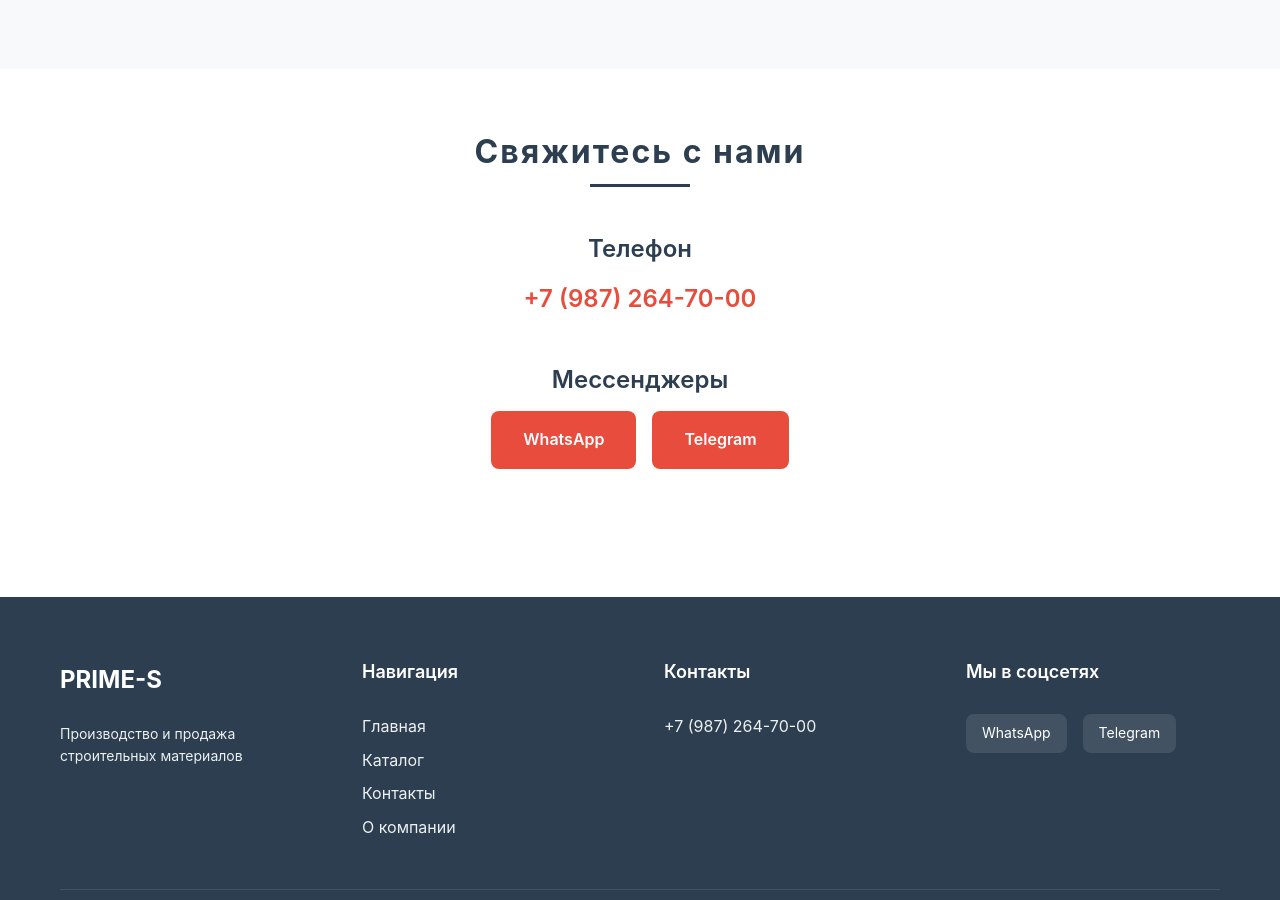
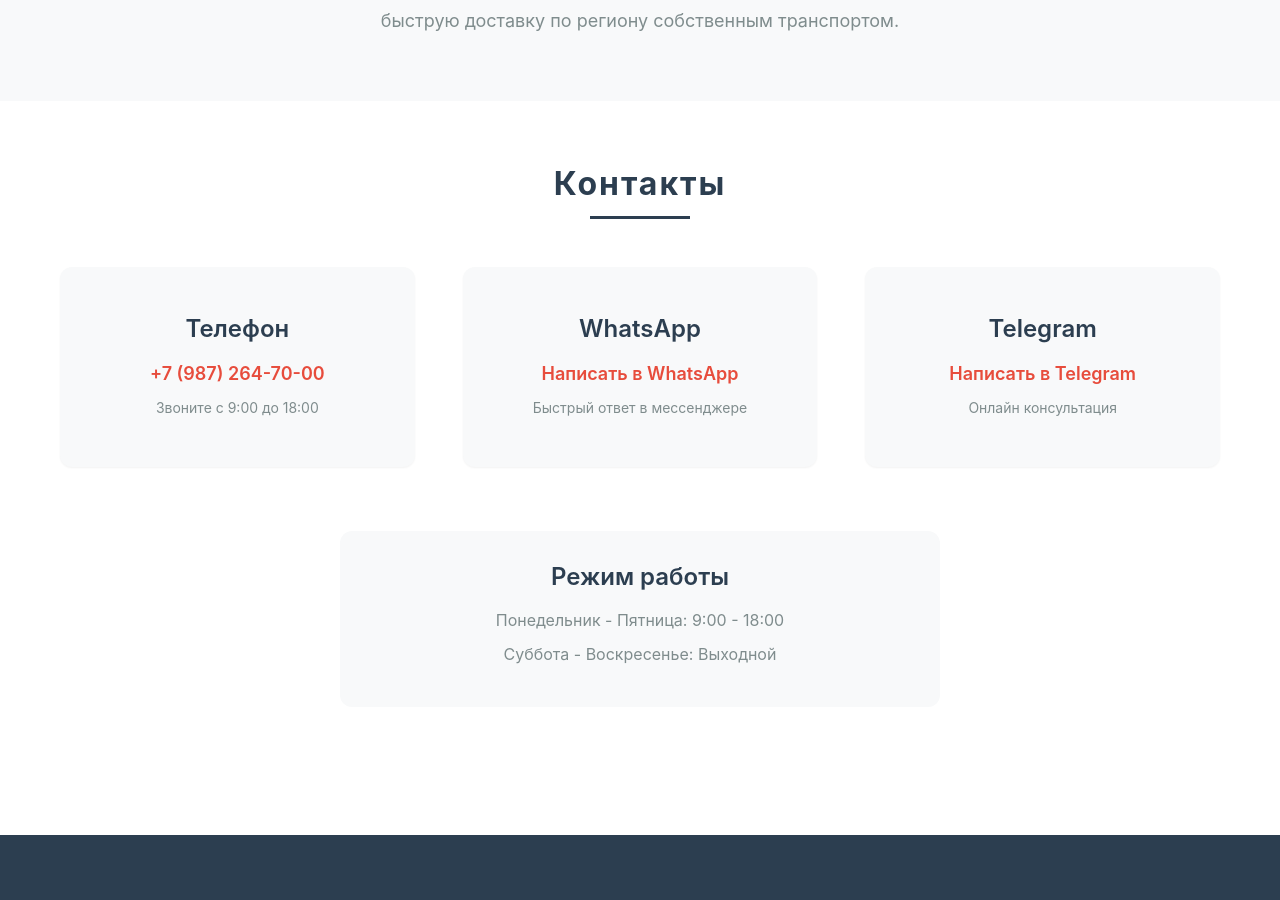
Before and after one commit to Arbitr3103/prime-s-react, a React (Vite) app: page / in a window 1280 px wide. Shown: the part 3524-4424 px from the top of the page. Built offline with nearby package versions, Linux system fonts and the light colour scheme.

Commit message:
fix: update all texts to match Tilda - Why Choose Us, About, Contacts sections

```diff
--- a/src/pages/HomePage.jsx
+++ b/src/pages/HomePage.jsx
@@ -141,15 +141,15 @@
             </div>
             <div className={styles.whyUsItem}>
               <div className={styles.whyUsNumber}>4</div>
-              <p className={styles.whyUsText}>Собственное производство</p>
+              <p className={styles.whyUsText}>Загрузка без длительных очередей</p>
             </div>
             <div className={styles.whyUsItem}>
               <div className={styles.whyUsNumber}>5</div>
-              <p className={styles.whyUsText}>Быстрая доставка по региону</p>
+              <p className={styles.whyUsText}>Опытные специалисты с 10 летним стажем</p>
             </div>
             <div className={styles.whyUsItem}>
               <div className={styles.whyUsNumber}>6</div>
-              <p className={styles.whyUsText}>Свой парк грузового транспорта</p>
+              <p className={styles.whyUsText}>Свой автопарк транспорта для доставок</p>
             </div>
           </div>
         </div>
@@ -161,13 +161,10 @@
           <h2 className={styles.sectionTitle}>О компании</h2>
           <div className={styles.aboutContent}>
             <p className={styles.aboutText}>
-              PRIME-S — надежный поставщик качественных строительных материалов.
-              Мы специализируемся на производстве и продаже сэндвич-панелей, профнастила,
-              фасонных элементов и комплектующих для кровли.
+              PRIME-S — надёжный поставщик качественных строительных материалов. Мы специализируемся на реализации сэндвич - панелей, профнастила, доборных элементов. Изделия из металла за 1 день!
             </p>
             <p className={styles.aboutText}>
-              Наша цель — предоставить клиентам высококачественную продукцию
-              по конкурентным ценам с оперативной доставкой.
+              Наша компания работает напрямую с производителями, что позволяет нам предлагать конкурентные цены и гарантировать высокое качество продукции. Мы обеспечиваем быструю доставку по региону собственным транспортом.
             </p>
           </div>
         </div>
@@ -176,37 +173,44 @@
       {/* Секция контактов */}
       <section className={styles.contactSection}>
         <div className={styles.container}>
-          <h2 className={styles.sectionTitle}>Свяжитесь с нами</h2>
-          <div className={styles.contactContent}>
-            <div className={styles.contactInfo}>
-              <div className={styles.contactItem}>
-                <h3 className={styles.contactTitle}>Телефон</h3>
-                <a href="tel:+79872647000" className={styles.contactLink}>
+          <h2 className={styles.sectionTitle}>Контакты</h2>
+          <div className={styles.contactGrid}>
+            <div className={styles.contactCard}>
+              <h3 className={styles.contactCardTitle}>Телефон</h3>
+              <a href="tel:+79872647000" className={styles.contactCardLink}>
                 +7 (987) 264-70-00
               </a>
+              <p className={styles.contactCardText}>Звоните с 9:00 до 18:00</p>
             </div>
-              <div className={styles.contactItem}>
-                <h3 className={styles.contactTitle}>Мессенджеры</h3>
-                <div className={styles.messengers}>
+            <div className={styles.contactCard}>
+              <h3 className={styles.contactCardTitle}>WhatsApp</h3>
               <a
                 href="https://api.whatsapp.com/send/?phone=79872647000&text&type=phone_number&app_absent=0"
-                    className={styles.messengerLink}
+                className={styles.contactCardLink}
                 target="_blank"
                 rel="noopener noreferrer"
               >
-                    WhatsApp
+                Написать в WhatsApp
               </a>
+              <p className={styles.contactCardText}>Быстрый ответ в мессенджере</p>
+            </div>
+            <div className={styles.contactCard}>
+              <h3 className={styles.contactCardTitle}>Telegram</h3>
               <a
                 href="https://t.me/z1ganshin"
-                    className={styles.messengerLink}
+                className={styles.contactCardLink}
                 target="_blank"
                 rel="noopener noreferrer"
               >
-                    Telegram
+                Написать в Telegram
               </a>
+              <p className={styles.contactCardText}>Онлайн консультация</p>
             </div>
           </div>
-            </div>
+          <div className={styles.workingHours}>
+            <h3 className={styles.workingHoursTitle}>Режим работы</h3>
+            <p className={styles.workingHoursText}>Понедельник - Пятница: 9:00 - 18:00</p>
+            <p className={styles.workingHoursText}>Суббота - Воскресенье: Выходной</p>
           </div>
         </div>
       </section>
--- a/src/pages/HomePage.module.css
+++ b/src/pages/HomePage.module.css
@@ -249,46 +249,74 @@
   background-color: var(--color-white);
 }
 
-.contactContent {
-  max-width: 600px;
-  margin: 0 auto;
+.contactGrid {
+  display: grid;
+  grid-template-columns: repeat(auto-fit, minmax(280px, 1fr));
+  gap: var(--spacing-2xl);
+  margin-bottom: var(--spacing-3xl);
 }
 
-.contactInfo {
-  display: flex;
-  flex-direction: column;
-  gap: var(--spacing-2xl);
+.contactCard {
+  background-color: var(--color-background-alt);
+  padding: var(--spacing-2xl);
+  border-radius: var(--border-radius-lg);
+  text-align: center;
+  box-shadow: var(--shadow-sm);
+  transition: all var(--transition-base);
 }
 
-.contactItem {
-  text-align: center;
+.contactCard:hover {
+  box-shadow: var(--shadow-md);
+  transform: translateY(-4px);
 }
 
-.contactTitle {
+.contactCardTitle {
   font-size: var(--font-size-xl);
   font-weight: 600;
   margin-bottom: var(--spacing-md);
   color: var(--color-text-dark);
 }
 
-.contactLink {
+.contactCardLink {
   display: inline-block;
-  font-size: var(--font-size-xl);
+  font-size: var(--font-size-lg);
   color: var(--color-primary);
   text-decoration: none;
   font-weight: 600;
+  margin-bottom: var(--spacing-sm);
   transition: color var(--transition-fast);
 }
 
-.contactLink:hover {
+.contactCardLink:hover {
   color: var(--color-primary-dark);
 }
 
-.messengers {
-  display: flex;
-  justify-content: center;
-  gap: var(--spacing-md);
-  flex-wrap: wrap;
+.contactCardText {
+  font-size: var(--font-size-sm);
+  color: var(--color-text-light);
+  margin: 0;
+}
+
+.workingHours {
+  text-align: center;
+  padding: var(--spacing-xl);
+  background-color: var(--color-background-alt);
+  border-radius: var(--border-radius-lg);
+  max-width: 600px;
+  margin: 0 auto;
+}
+
+.workingHoursTitle {
+  font-size: var(--font-size-xl);
+  font-weight: 600;
+  margin-bottom: var(--spacing-md);
+  color: var(--color-text-dark);
+}
+
+.workingHoursText {
+  font-size: var(--font-size-base);
+  color: var(--color-text-light);
+  margin: var(--spacing-sm) 0;
 }
 
 .messengerLink {
```
Lines whose indentation alone changed are shown as unchanged.
